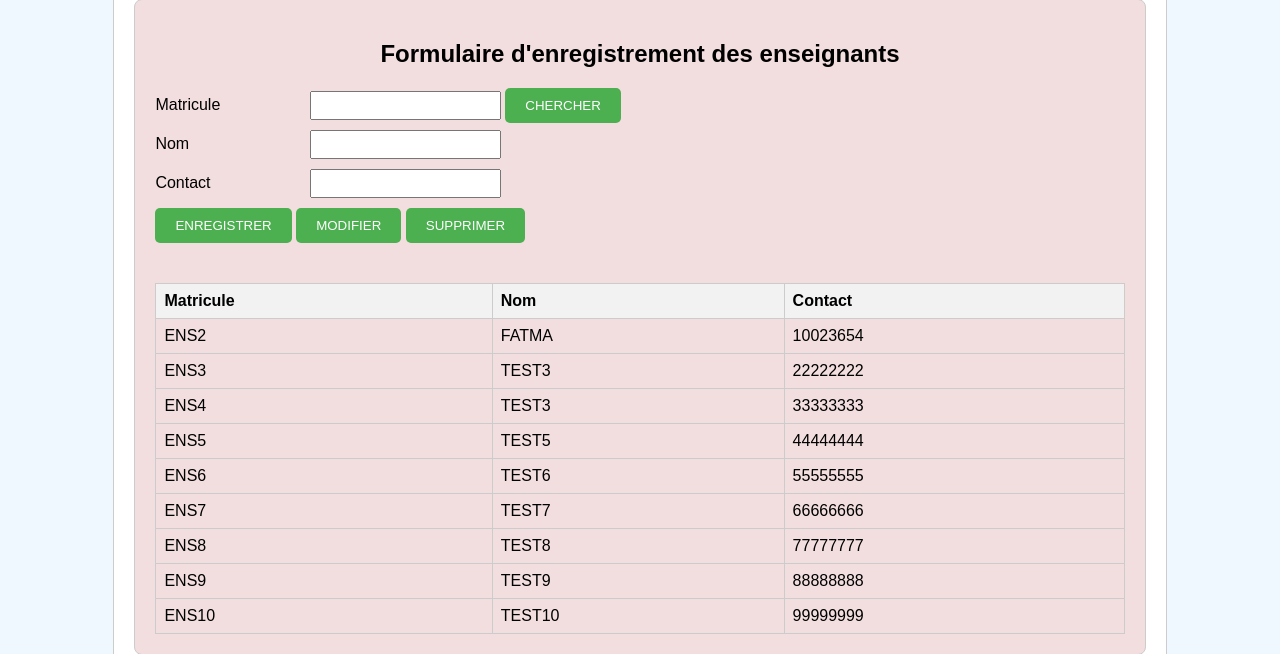
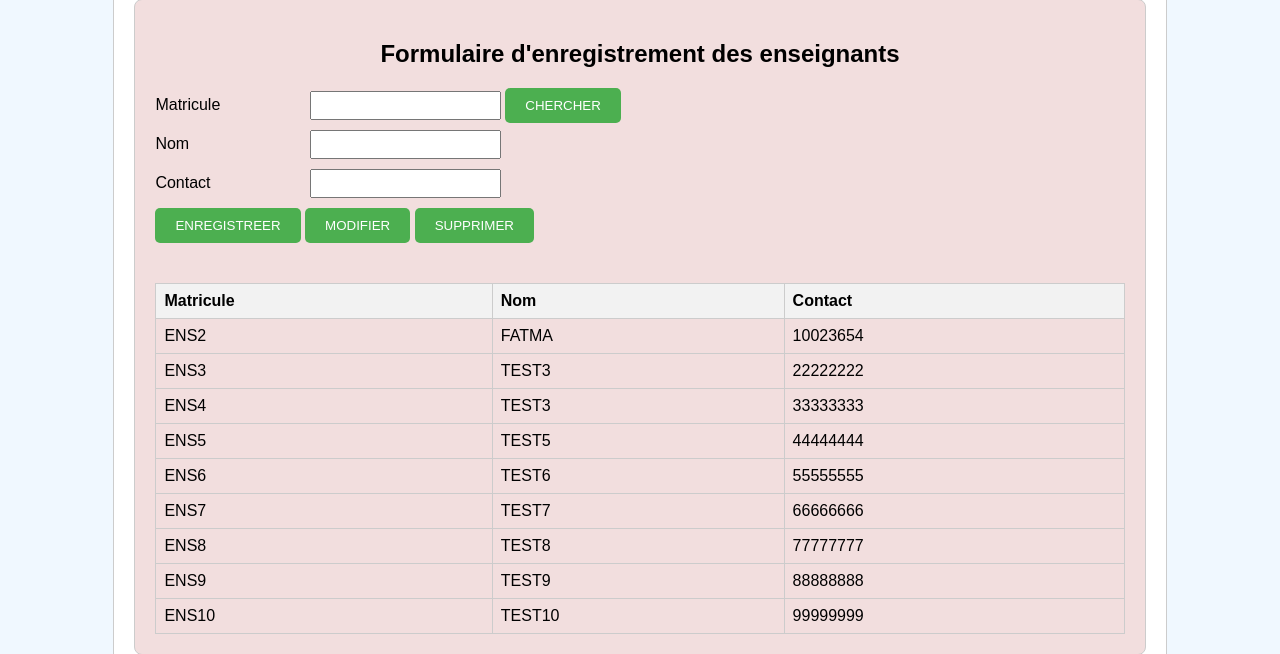
Before and after one commit to Zayneb1/projet_java_gestiondesemplois, a Flask app: page /index in a window 1280 px wide. Shown: the part 97-751 px from the top of the page. Run offline with Flask 3, Linux system fonts and the light colour scheme.

Commit message:
Update index.html

```diff
--- a/templates/index.html
+++ b/templates/index.html
@@ -44,7 +44,7 @@
                 <input type="text" id="nom" name="nom" oninput="this.value = this.value.toUpperCase()" required><br>
                 <label for="contact">Contact</label>
                 <input type="text" id="contact" name="contact" maxlength="8" oninput="this.value = this.value.toUpperCase()" required ><br>
-                <button type="submit">ENREGISTRER</button>
+                <button type="submit">ENREGISTREER</button>
 
                 <button type="button" onclick="modifierEnseignant()">MODIFIER</button>
                 <button type="button" onclick="supprimerEnseignant()">SUPPRIMER</button>
```
